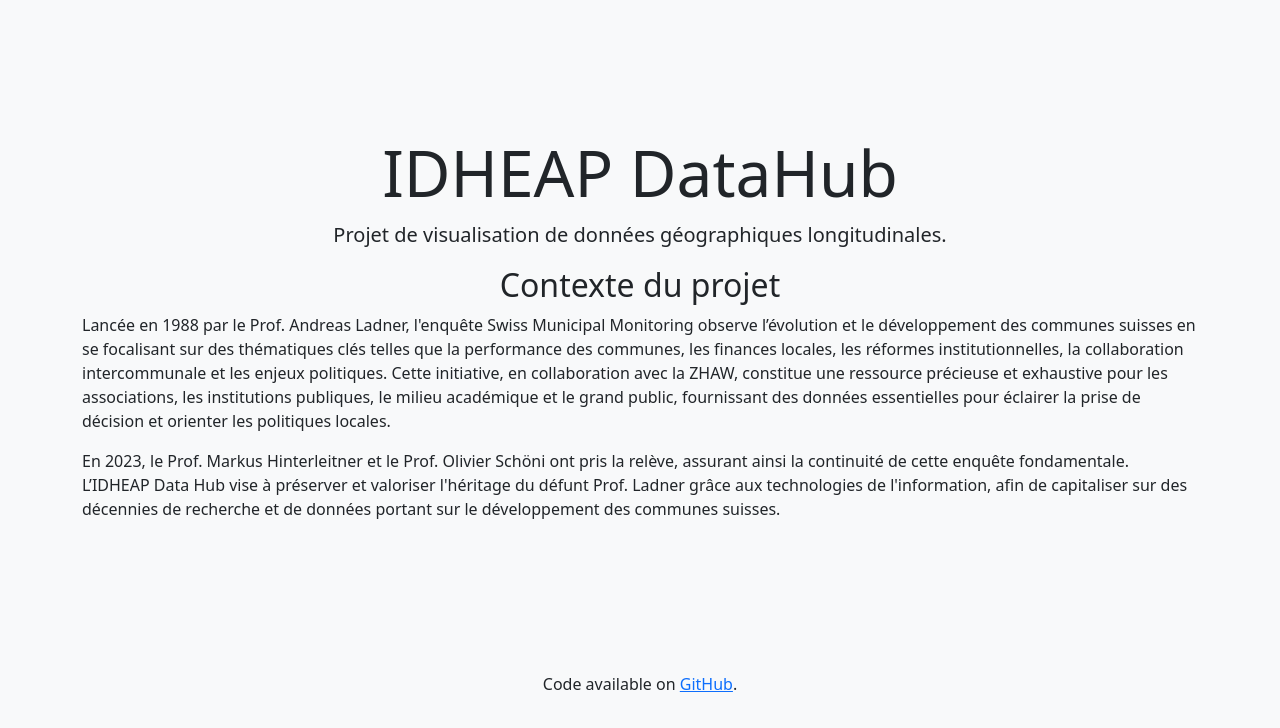
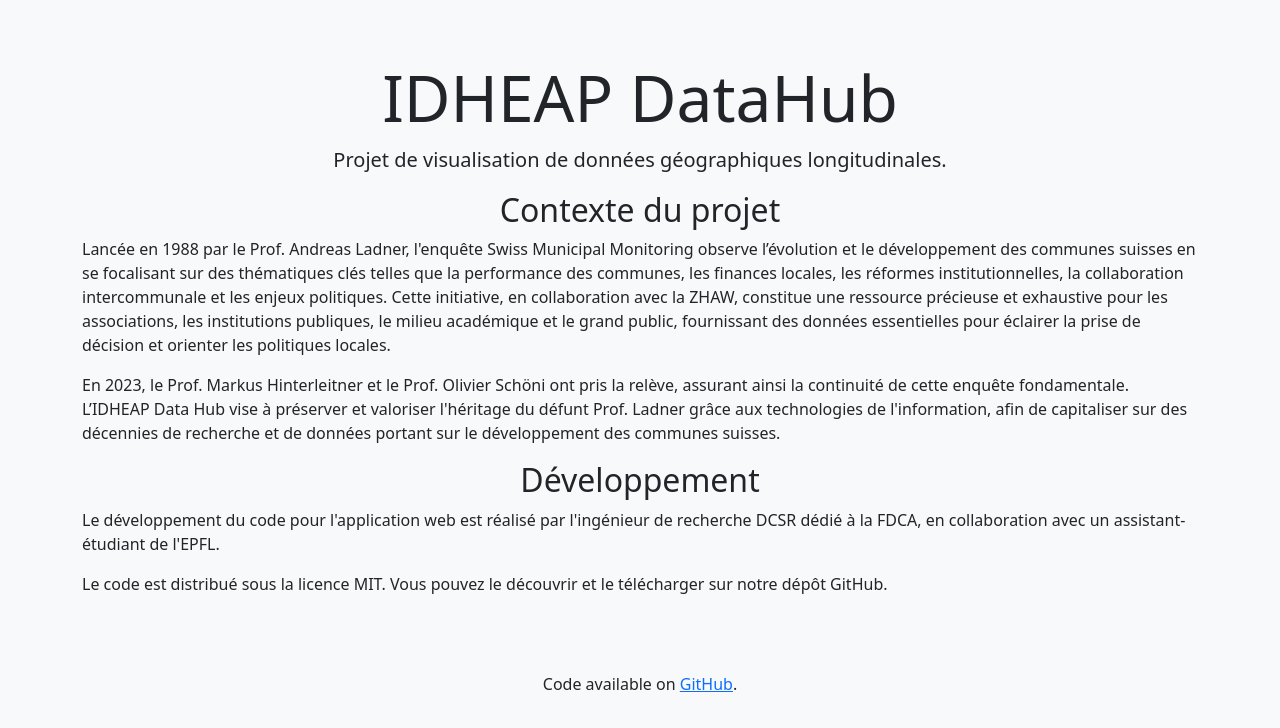
Before and after one commit to hhueber/IDHEAP-Datahub, a Flask app: page /about in a window 1280 px wide. Shown: the part 72-800 px from the top of the page. Run offline with Flask 3, Linux system fonts and the light colour scheme; some libraries are stand-ins or nearby versions.

Commit message:
Add credits

```diff
--- a/webapp/templates/public/about.html
+++ b/webapp/templates/public/about.html
@@ -28,5 +28,14 @@
     grâce aux technologies de l'information, afin de capitaliser sur des décennies de recherche et de données portant
     sur le développement des communes suisses.
   </p>
+  <h2>Développement</h2>
+  <p class="text-start">
+    Le développement du code pour l'application web est réalisé par l'ingénieur de recherche DCSR dédié à la FDCA, en
+    collaboration avec un assistant-étudiant de l'EPFL.
+  </p>
+
+  <p class="text-start">
+    Le code est distribué sous la licence MIT. Vous pouvez le découvrir et le télécharger sur notre dépôt GitHub.
+  </p>
 </div> <!-- /container -->
 {% endblock %}
```
